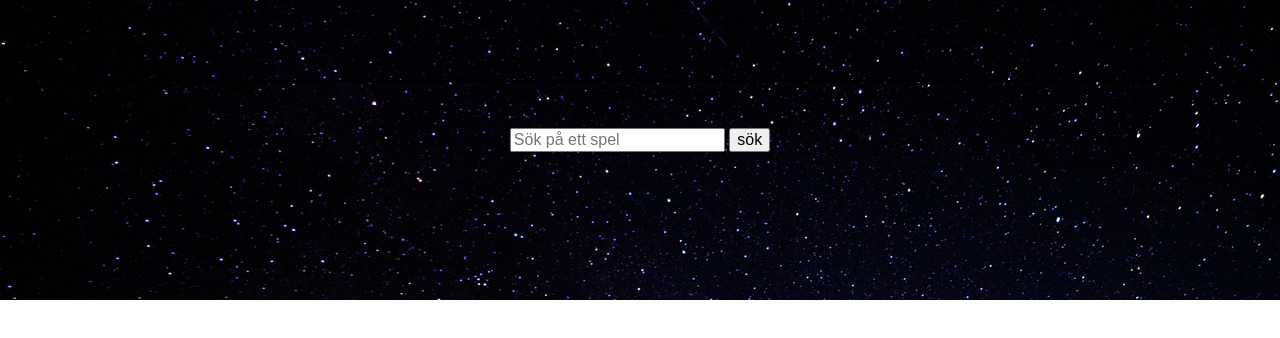
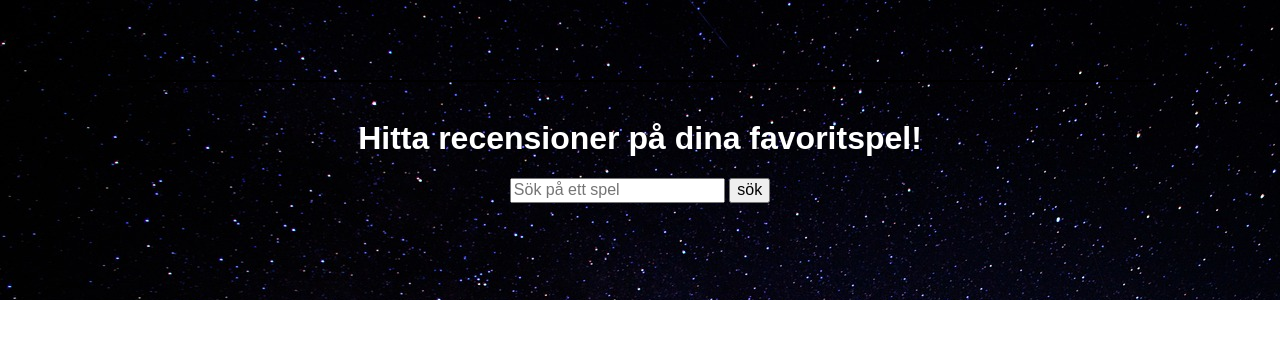
Before and after one commit to JoeSteeloak/jost-game-reviews, a website built with Parcel: page src/index.html in a window 1280 px wide. Built offline with nearby package versions, Linux system fonts and the light colour scheme.

Commit message:
add more styling

```diff
--- a/src/css/layout/header.scss
+++ b/src/css/layout/header.scss
@@ -11,10 +11,18 @@ header {
     text-align: center;
     margin: 10% auto;
     margin-top: 0;
-    padding-top: 10%;
+    padding-top: 0;
     font-family: variables.$head-font;
 }
 
 #searchBtn {
     font-family: variables.$head-font;
 }
+
+#welcomeTxt {
+    color: white;
+    font-family: variables.$head-font;
+    margin-top: 0;
+    text-align: center;
+    padding-top: 120px;
+}
--- a/src/css/layout/review_window.scss
+++ b/src/css/layout/review_window.scss
@@ -9,6 +9,7 @@
     background-color: white;
     border: 1px solid black;
     margin-bottom: 500px;
+
 
     img {
         padding-top: 50px;
--- a/src/index.html
+++ b/src/index.html
@@ -13,6 +13,7 @@
 
 <body>
     <header>
+        <h1 id="welcomeTxt">Hitta recensioner på dina favoritspel!</h1>
         <div id="searchBar">
             <input type="search" placeholder="Sök på ett spel" id="gameInput" name="gameInput">
             <input type="button" name="gameSearchBtn" id="searchBtn" value="sök">
```
